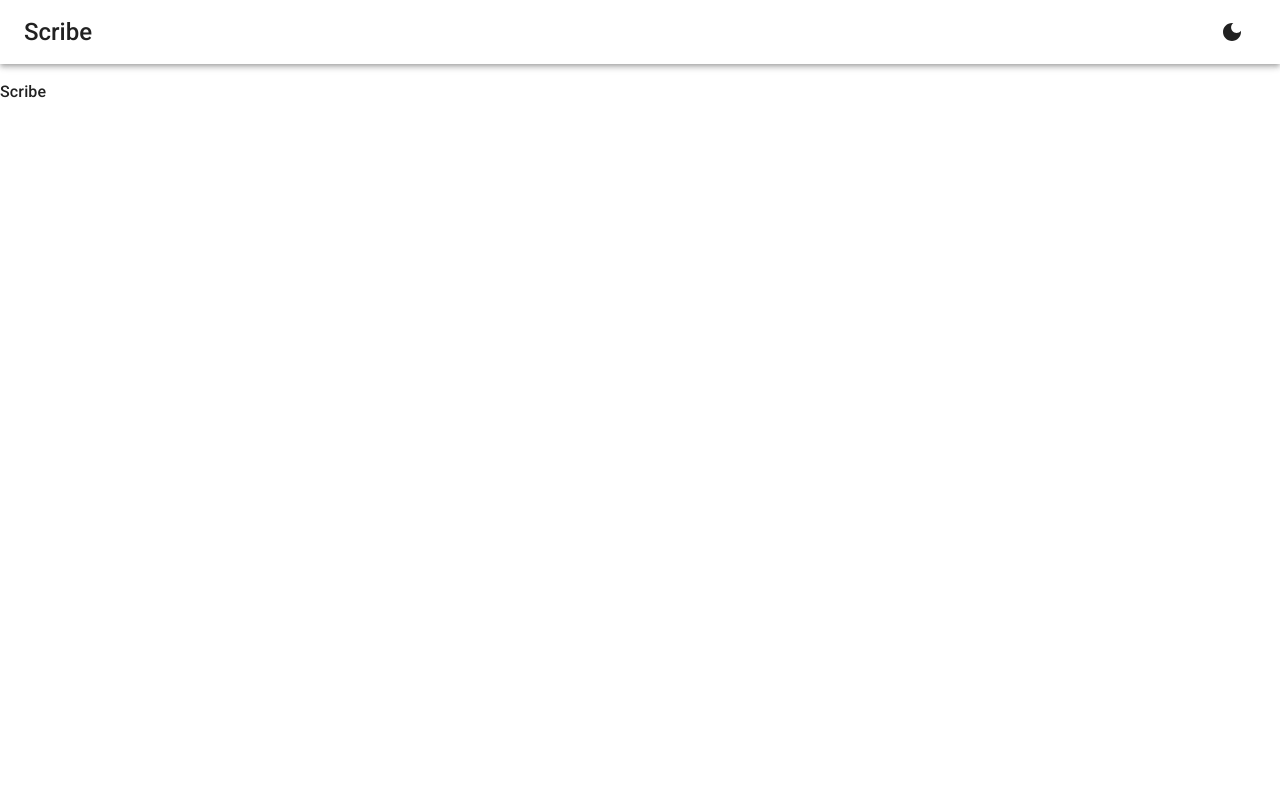
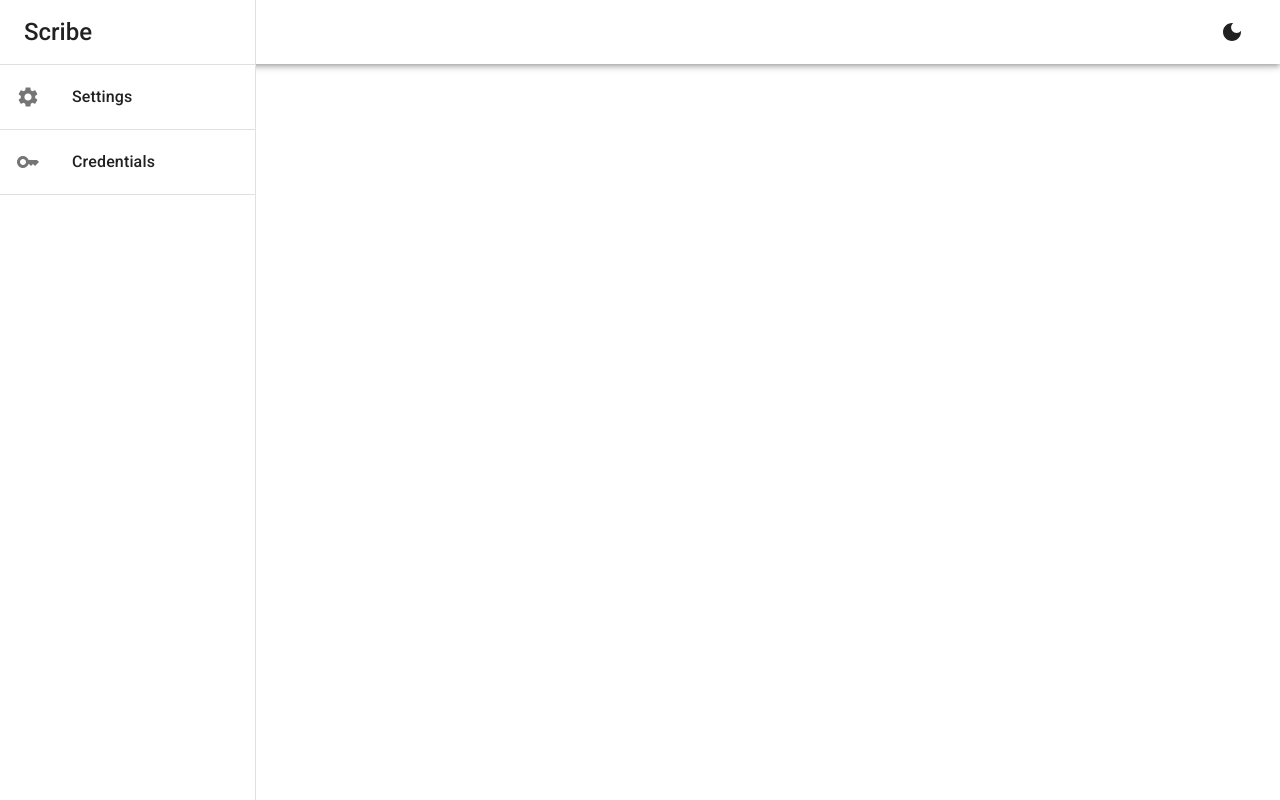
Before and after one commit to panalexeu/scribe_rag, a Next.js app in the folder scribe_ui/: page / in a window 1280 px wide. Built offline with nearby package versions, Linux system fonts and the light colour scheme.

Commit message:
moved Drawer to the root

```diff
--- a/scribe_ui/src/app/layout.tsx
+++ b/scribe_ui/src/app/layout.tsx
@@ -9,6 +9,16 @@ import {ThemeProvider} from "@mui/material";
 import {IconButton} from "@mui/material";
 import DarkModeIcon from '@mui/icons-material/DarkMode';
 import LightModeIcon from '@mui/icons-material/LightMode';
+import Drawer from '@mui/material/Drawer';
+import List from '@mui/material/List';
+import ListItem from '@mui/material/ListItem';
+import ListItemButton from '@mui/material/ListItemButton';
+import ListItemIcon from '@mui/material/ListItemIcon';
+import ListItemText from '@mui/material/ListItemText';
+import Divider from '@mui/material/Divider';
+import SettingsIcon from '@mui/icons-material/Settings';
+import Box from '@mui/material/Box';
+import KeyIcon from '@mui/icons-material/Key';
 
 import {darkTheme, lightTheme} from "./theme";
 
@@ -16,6 +26,8 @@ export default function RootLayout(
     {children}: { children: React.ReactNode }
 ) {
     const [themeMode, setThemeMode] = useState(lightTheme);
+    const listItemSize = 64;
+    const drawerWidth = 256;
 
     return (
         <html lang="en">
@@ -27,17 +39,61 @@ export default function RootLayout(
         <body>
         <ThemeProvider theme={themeMode}>
             <CssBaseline>
+                {/*APP_BAR*/}
                 <AppBar position={"static"} color={"transparent"}>
                     <Toolbar>
-                        <Typography variant={'h5'}>Scribe</Typography>
+                        {/*<Typography variant={'h5'}>Scribe</Typography>*/}
                         <IconButton size={'large'} color={"inherit"} sx={{marginLeft: 'auto'}}
                                     onClick={() => themeMode === lightTheme ? setThemeMode(darkTheme) : setThemeMode(lightTheme)}
                         >
-                            {themeMode === lightTheme? <DarkModeIcon/>: <LightModeIcon/>}
+                            {themeMode === lightTheme ? <DarkModeIcon/> : <LightModeIcon/>}
                         </IconButton>
                     </Toolbar>
                 </AppBar>
-                {children}
+
+                {/*DRAWER*/}
+                <Drawer
+                    anchor={"left"}
+                    variant={"permanent"}
+                    sx={{
+                        width: drawerWidth,
+                        flexShrink: 0,
+                        '& .MuiDrawer-paper': {
+                            width: drawerWidth,
+                            boxSizing: 'border-box',
+                        }
+                    }}
+                >
+                    {/*Logo*/}
+                    <Toolbar>
+                        <Typography variant={'h5'}>
+                            Scribe
+                        </Typography>
+                    </Toolbar>
+                    <Divider/>
+
+                    {/*List*/}
+                    <List disablePadding={true}>
+                        <ListItem disablePadding={true} sx={{height:listItemSize}}>
+                            <ListItemButton>
+                                <ListItemIcon>
+                                    <SettingsIcon/>
+                                </ListItemIcon>
+                                <ListItemText primary={"Settings"}/>
+                            </ListItemButton>
+                        </ListItem>
+                        <Divider/>
+                        <ListItem disablePadding={true} sx={{height:listItemSize}}>
+                            <ListItemButton>
+                                <ListItemIcon>
+                                    <KeyIcon/>
+                                </ListItemIcon>
+                                <ListItemText primary={"Credentials"}/>
+                            </ListItemButton>
+                        </ListItem>
+                        <Divider/>
+                    </List>
+                </Drawer>
             </CssBaseline>
         </ThemeProvider>
         </body>
```
